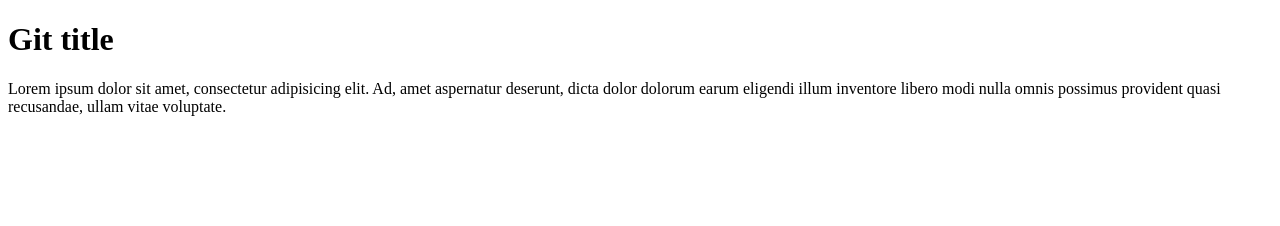
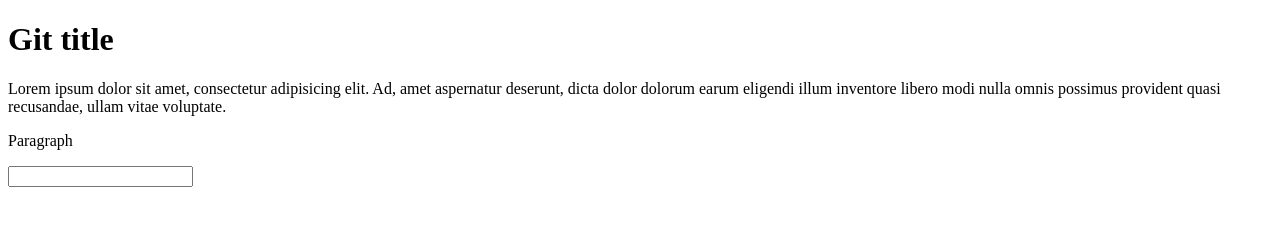
Before and after one commit to kovalskiydmitriy/git-l, a website: page app/index.html in a window 1280 px wide. Drawn offline with nearby package versions, Linux system fonts and the light colour scheme.

Commit message:
Update index.html

```diff
--- a/app/index.html
+++ b/app/index.html
@@ -11,6 +11,11 @@
 <body>
     <h1>Git title</h1>
     <p>Lorem ipsum dolor sit amet, consectetur adipisicing elit. Ad, amet aspernatur deserunt, dicta dolor dolorum earum eligendi illum inventore libero modi nulla omnis possimus provident quasi recusandae, ullam vitae voluptate.</p>
+    <p>Paragraph</p>
+    <form>
+        <input type="text">
+    </form>
+
     <script src="bower_components/jquery/dist/jquery.min.js"></script>
 </body>
 </html>
```
